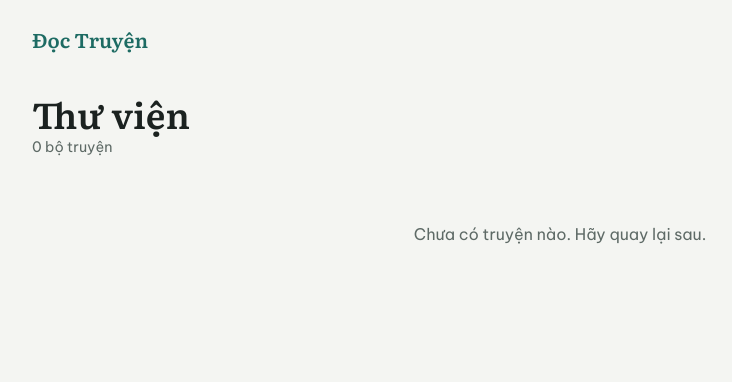
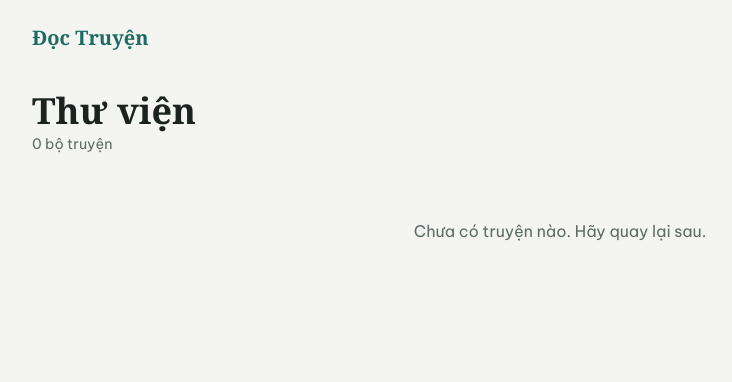
Before and after one commit to vonhathanh/lm-translate, a FastAPI app: page /api/v1/books in a window 1280 px wide. Shown: the top 382 px of the page, without its empty margins (80-812 px from the left). Run offline with FastAPI, Linux system fonts and the light colour scheme; data that the repository does not hold is empty; parts of the project's set-up code (start-up, migrations or seed data) failed here and were passed over.

Commit message:
change default font in chapter.html to georgia

```diff
--- a/server/static/css/app.css
+++ b/server/static/css/app.css
@@ -2,7 +2,7 @@
 :root {
   --bg: #F4F5F2; --surface: #FFFFFF; --ink: #1B2220; --muted: #5E6A66; --line: #DADFDB;
   --accent: #1D6B63; --accent-ink: #FFFFFF;
-  --serif: 'Literata', Georgia, 'Times New Roman', serif;
+  --serif: Georgia, 'Literata', 'Times New Roman', serif;
   --sans: 'Be Vietnam Pro', system-ui, -apple-system, 'Segoe UI', sans-serif;
   --read-size: 18px;
   --radius: 10px;
```
